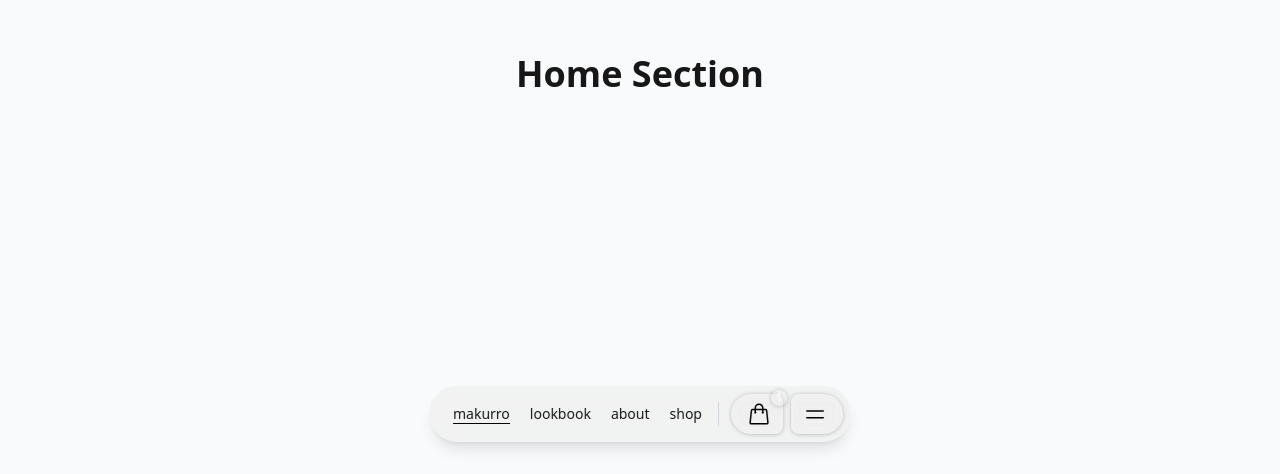
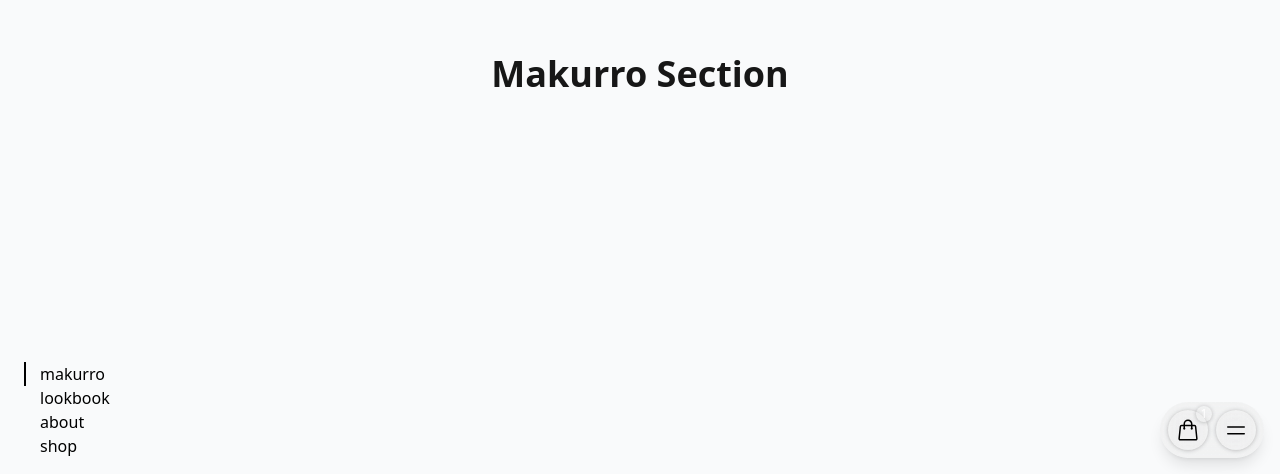
Before and after one commit to TalinR/in-lieu-official, a Next.js app: page / in a window 1280 px wide. Shown: the part 326-800 px from the top of the page. Built offline with nearby package versions, Linux system fonts and the light colour scheme.

Commit message:
got the working smooth scroll indicator v1 but maybe i can make it better

```diff
--- a/src/app/page.tsx
+++ b/src/app/page.tsx
@@ -1,10 +1,19 @@
 import React from 'react';
+import SectionLinks from '@/components/layout/SectionLinks';
 
 const HomePage = () => {
+  const sections = [
+    { id: 'makurro', name: 'makurro' },
+    { id: 'lookbook', name: 'lookbook' },
+    { id: 'about', name: 'about' },
+    { id: 'shop', name: 'shop' },
+  ];
+
   return (
     <main className="flex min-h-screen flex-col">
-      <section id="home" className="flex h-screen items-center justify-center bg-gray-50">
-        <h1 className="text-4xl font-bold">Home Section</h1>
+      <SectionLinks sections={sections} />
+      <section id="makurro" className="flex h-screen items-center justify-center bg-gray-50">
+        <h1 className="text-4xl font-bold">Makurro Section</h1>
       </section>
       <section id="lookbook" className="flex h-screen items-center justify-center bg-gray-100">
         <h1 className="text-4xl font-bold">Lookbook Section</h1>
--- /dev/null
+++ b/src/components/layout/SectionLinks.tsx
@@ -0,0 +1,130 @@
+"use client";
+// ... existing code ...
+import React, { useState, useEffect, useRef } from 'react';
+
+interface Section {
+  id: string;
+// ... existing code ...
+  name: string;
+}
+
+interface SectionLinksProps {
+  sections: Section[];
+}
+
+const SectionLinks = ({ sections }: SectionLinksProps) => {
+  const [indicatorStyle, setIndicatorStyle] = useState({ top: 0, height: 0 });
+  const navRef = useRef<HTMLDivElement>(null);
+  const linkRefs = useRef<(HTMLAnchorElement | null)[]>([]);
+
+  useEffect(() => {
+    const handleScroll = () => {
+      if (!navRef.current) return;
+
+      const scrollY = window.scrollY;
+      let currentSectionIndex = -1;
+
+      for (let i = sections.length - 1; i >= 0; i--) {
+        const sectionEl = document.getElementById(sections[i].id);
+        if (sectionEl && sectionEl.offsetTop <= scrollY + 1) {
+          currentSectionIndex = i;
+          break;
+        }
+      }
+
+      if (currentSectionIndex === -1) {
+        currentSectionIndex = 0;
+      }
+
+      const currentLinkEl = linkRefs.current[currentSectionIndex];
+      if (!currentLinkEl) return;
+
+      const currentSectionEl = document.getElementById(
+        sections[currentSectionIndex].id
+      );
+      if (!currentSectionEl) return;
+
+      const nextSectionIndex = currentSectionIndex + 1;
+      const nextSectionEl =
+        nextSectionIndex < sections.length
+          ? document.getElementById(sections[nextSectionIndex].id)
+          : null;
+
+      let progress = 0;
+      if (nextSectionEl) {
+        const sectionStart = currentSectionEl.offsetTop;
+        const sectionHeight = nextSectionEl.offsetTop - sectionStart;
+        if (sectionHeight > 0) {
+          progress = Math.max(
+            0,
+            Math.min(1, (scrollY - sectionStart) / sectionHeight)
+          );
+        }
+      }
+
+      const nextLinkEl = linkRefs.current[nextSectionIndex];
+      const initialTop = currentLinkEl.offsetTop;
+      const initialHeight = currentLinkEl.offsetHeight;
+
+      let top = initialTop;
+      let height = initialHeight;
+
+      if (nextLinkEl) {
+        const nextTop = nextLinkEl.offsetTop;
+        const nextHeight = nextLinkEl.offsetHeight;
+        top = initialTop + (nextTop - initialTop) * progress;
+        height = initialHeight + (nextHeight - initialHeight) * progress;
+      }
+
+      setIndicatorStyle({ top, height });
+    };
+
+    let ticking = false;
+    const onScroll = () => {
+      if (!ticking) {
+        window.requestAnimationFrame(() => {
+          handleScroll();
+          ticking = false;
+        });
+        ticking = true;
+      }
+    };
+
+    handleScroll();
+    window.addEventListener('scroll', onScroll);
+    window.addEventListener('resize', onScroll);
+
+    return () => {
+      window.removeEventListener('scroll', onScroll);
+      window.removeEventListener('resize', onScroll);
+    };
+  }, [sections]);
+
+  return (
+    <div
+      ref={navRef}
+      className="fixed bottom-4 left-10 flex flex-col items-start"
+    >
+      <div
+        className="absolute left-[-1rem] w-0.5 bg-black"
+        style={{
+          top: indicatorStyle.top,
+          height: indicatorStyle.height,
+          transition: 'height 0.1s ease-out',
+        }}
+      />
+      {sections.map((section, index) => (
+        <a
+          href={`#${section.id}`}
+          key={section.id}
+          ref={(el) => (linkRefs.current[index] = el)}
+          className="z-10 text-black"
+        >
+          {section.name}
+        </a>
+      ))}
+    </div>
+  );
+};
+
+export default SectionLinks;
--- a/src/components/layout/navbar/CartButton.tsx
+++ b/src/components/layout/navbar/CartButton.tsx
@@ -12,18 +12,17 @@ type CartButtonProps = {
 const CartButton = ({ onClick, quantity = 1 }: CartButtonProps) => {
   return (
     // Use a relative container to position the button and the badge
-    <div className="relative h-10 w-13">
+    <div className="relative h-10 w-10">
       <button
         onClick={onClick}
         aria-label="Open cart"
         className={clsx(
-          'absolute inset-0 flex items-center justify-center text-black', // Fill the container
-          'rounded-l-[20px] rounded-r-[8px]',
+          'absolute inset-0 flex items-center justify-center rounded-full text-black', // Fill the container
           'bg-[#FFFFFF17] backdrop-blur-sm',
           'shadow-figma-button',
         )}
       >
-        <ShoppingBagIcon className="h-6 w-6 translate-x-[2px]" />
+        <ShoppingBagIcon className="h-6 w-6" />
       </button>
 
       <div
--- a/src/components/layout/navbar/MenuButton.tsx
+++ b/src/components/layout/navbar/MenuButton.tsx
@@ -14,15 +14,13 @@ const MenuButton = ({ onClick }: MenuButtonProps) => {
       onClick={onClick}
       aria-label="Open menu"
       className={clsx(
-        'flex h-10 w-13 items-center justify-center text-black',
-        // --- Updated Styles ---
-        'rounded-r-[20px]', // Left side: 20px (half the height = 40px/2)
-        'rounded-l-[8px]', // Right side: 8px
+        'flex h-10 w-10 items-center justify-center text-black',
+        'rounded-full',
         'bg-[#FFFFFF17] backdrop-blur-sm', // 9% opacity white + background blur
         'shadow-figma-button' // Your custom shadow from tailwind.config.ts
       )}
     >
-      <Bars2Icon className="h-6 w-6 -translate-x-[2px]" />
+      <Bars2Icon className="h-6 w-6" />
     </button>
   );
 };
--- a/src/components/layout/navbar/Navbar.tsx
+++ b/src/components/layout/navbar/Navbar.tsx
@@ -1,17 +1,9 @@
 'use client';
 
 import { useState } from 'react';
-import NavLinks from './NavLinks';
 import CartButton from './CartButton';
 import MenuButton from './MenuButton';
 
-// Mock data for the navigation links
-const navLinks = [
-  { name: 'makurro', href: '#home' },
-  { name: 'lookbook', href: '#lookbook' },
-  { name: 'about', href: '#about' },
-  { name: 'shop', href: '#shop' },
-];
 
 const Navbar = () => {
   const [isCartOpen, setCartOpen] = useState(false);
@@ -22,13 +14,13 @@ const Navbar = () => {
 
   return (
     <>
-      <div className="fixed bottom-8 left-1/2 z-50 -translate-x-1/2">
+      <div className="fixed bottom-4 right-4 z-50">
         <nav className="navbar-bg-glass flex w-full items-center gap-x-3 rounded-full p-2 shadow-lg">
-          <div className="flex-1 pl-4 pr-1">
+          {/* <div className="flex-1 pl-4 pr-1">
             <NavLinks links={navLinks} />
-          </div>
+          </div> */}
 
-          <div className="h-6 w-px bg-gray-300" />
+          {/* <div className="h-6 w-px bg-gray-300" /> */}
 
           <div className="flex items-center gap-x-2">
             <CartButton onClick={toggleCart} />
```
